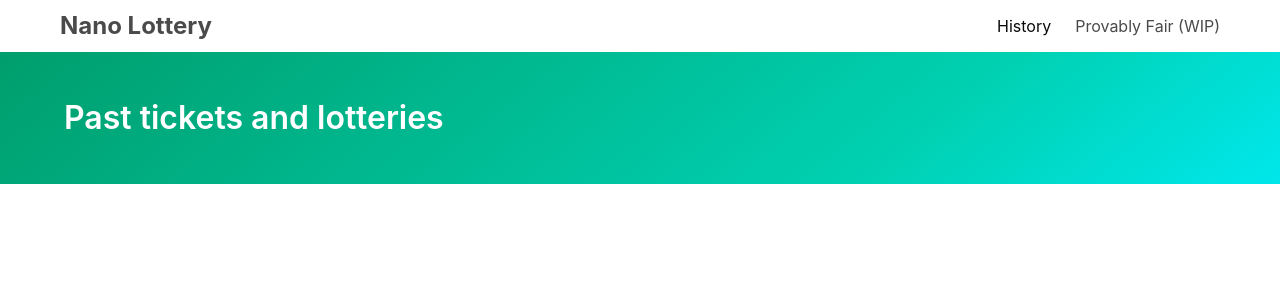
After one commit to FrilledShark/NanoLottery, a Flask app: page /history in a window 1280 px wide. The commit adds this page. Shown: the top 300 px of the page. Run offline with Flask 2, Linux system fonts and the light colour scheme.

Commit message:
Quick update for small fixes and history page

```diff
--- a/app.py
+++ b/app.py
@@ -39,5 +39,17 @@ def index():
     return render_template("index.html", pot=pot, time=remaining_time, account=config["account"], table=table, endblock=lottery.endblock)
 
 
+@app.route('/history', methods=['GET', 'POST'])
+def history():
+
+    # Lotteries
+
+
+    # Tickets
+
+    return render_template("history.html")
+
+
+
 if __name__ == "__main__":
     app.run()
--- /dev/null
+++ b/templates/history.html
@@ -0,0 +1,53 @@
+<!DOCTYPE html>
+<html lang="en">
+<head>
+    <meta charset="UTF-8">
+    <title>History | Nano Lottery</title>
+    <!--<link rel="stylesheet" href="https://cdnjs.cloudflare.com/ajax/libs/bulma/0.7.1/css/bulma.min.css">-->
+    <link rel="stylesheet" href="/static/styles/bulma.min.css">
+    <meta name="viewport" content="width=device-width, initial-scale=1">
+</head>
+<body>
+
+<nav id="navbar" class="navbar" role="navigation" aria-label="main navigation">
+    <div class="container">
+        <div class="navbar-brand">
+            <a href="/" class="navbar-item is-size-4 has-text-weight-bold">
+                Nano Lottery
+            </a>
+
+             <a href="/history" class="navbar-item is-hidden-desktop is-hidden-widescreen is-active">
+                History
+            </a>
+            <a href="/fair" class="navbar-item is-hidden-desktop is-hidden-widescreen">
+                Provably Fair (WIP)
+            </a>
+
+        </div>
+        <div class="navbar-menu">
+            <div class="navbar-end">
+                <a href="/history" class="navbar-item is-active">
+                    History
+                </a>
+                <a href="/fair" class="navbar-item">
+                    Provably Fair (WIP)
+                </a>
+            </div>
+
+        </div>
+    </div>
+</nav>
+
+<section class="hero is-primary is-bold">
+    <div class="hero-body">
+        <div class="container">
+            <h1 class="title">Past tickets and lotteries</h1>
+        </div>
+    </div>
+</section>
+
+
+
+
+</body>
+</html>
```
Also changed, not shown: lottery_app.py (+14 -13 lines), modules/fair.py (+6 -4 lines), templates/index.html (+9 -10 lines).
